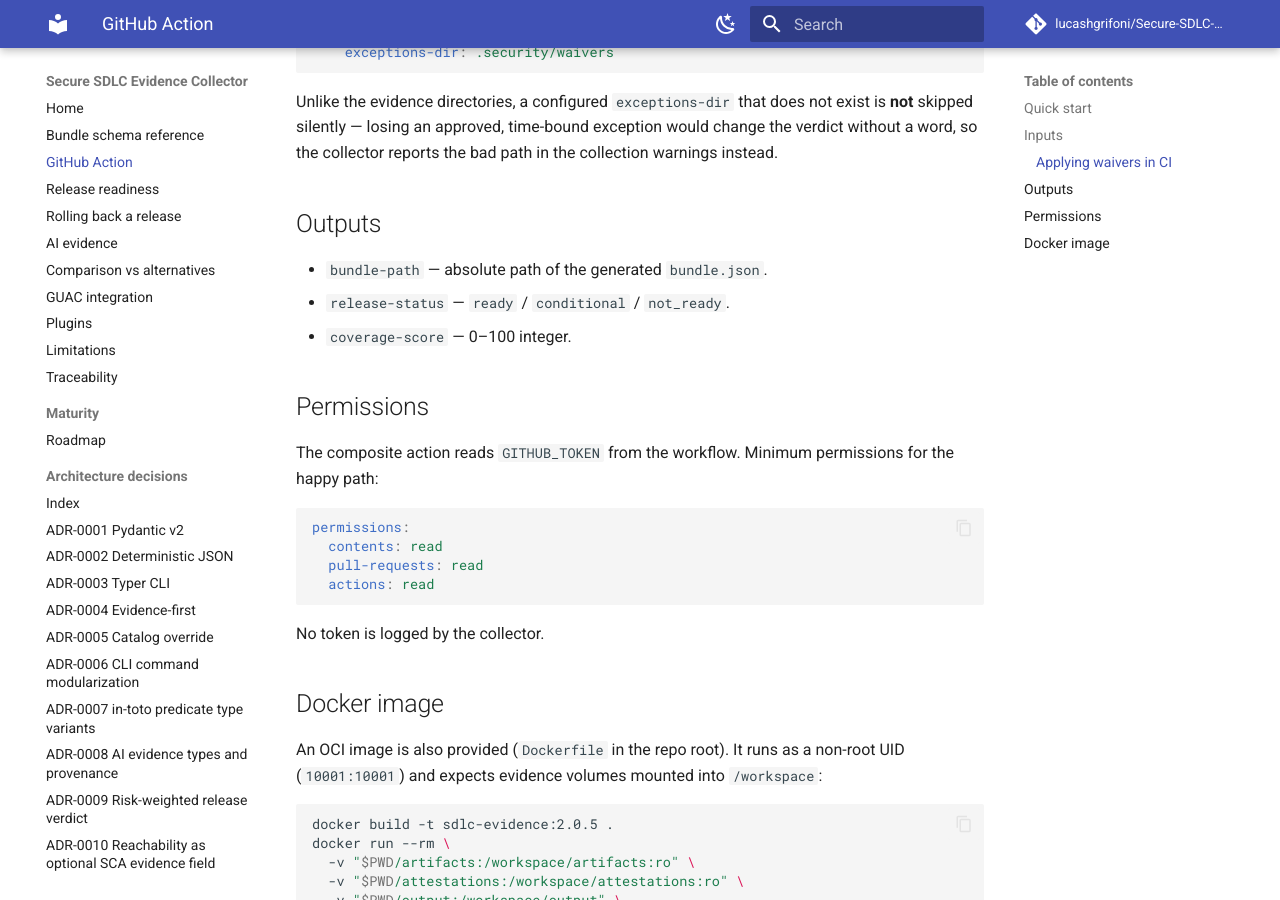
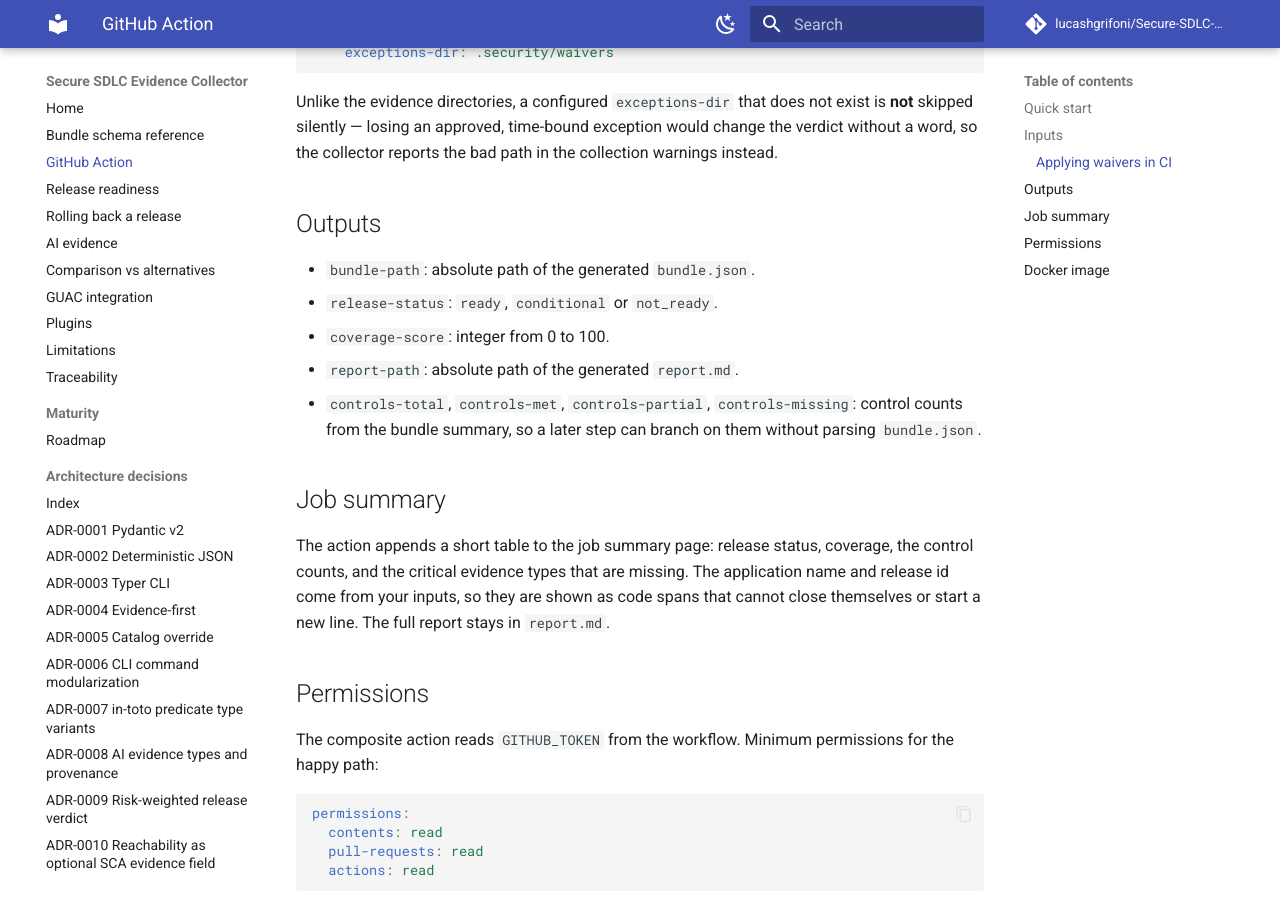
Before and after one commit to lucashgrifoni/Secure-SDLC-Evidence-Collector, an MkDocs documentation site: the page built from docs/github_action.md, in a window 1280 px wide and 900 px high, scrolled down 2581 px. Built offline with MkDocs 1.6.1 and Material for MkDocs 9.7.7, drawn with Linux system fonts in a browser that asks for light colours; comment, search, counter and statistics services are not loaded.

Commit message:
feat(action): report control counts and write a job summary (#116)
The Action now exposes controls-total, controls-met, controls-partial,
controls-missing and report-path, and writes a job summary table with
the verdict, coverage and control counts. Caller-supplied text in the
summary is rendered as a code span that cannot break out of its line.
A bundle left in the output directory by an earlier run is not
reported when the CLI fails before writing a new one.

```diff
--- a/docs/github_action.md
+++ b/docs/github_action.md
@@ -98,9 +98,21 @@
 
 ## Outputs
 
-- `bundle-path` — absolute path of the generated `bundle.json`.
-- `release-status` — `ready` / `conditional` / `not_ready`.
-- `coverage-score` — 0–100 integer.
+- `bundle-path`: absolute path of the generated `bundle.json`.
+- `release-status`: `ready`, `conditional` or `not_ready`.
+- `coverage-score`: integer from 0 to 100.
+- `report-path`: absolute path of the generated `report.md`.
+- `controls-total`, `controls-met`, `controls-partial`, `controls-missing`:
+  control counts from the bundle summary, so a later step can branch on them
+  without parsing `bundle.json`.
+
+## Job summary
+
+The action appends a short table to the job summary page: release status,
+coverage, the control counts, and the critical evidence types that are
+missing. The application name and release id come from your inputs, so they
+are shown as code spans that cannot close themselves or start a new line.
+The full report stays in `report.md`.
 
 ## Permissions
 
```
Also changed, not shown: action.yml (+61 -3 lines), 1 other file.
